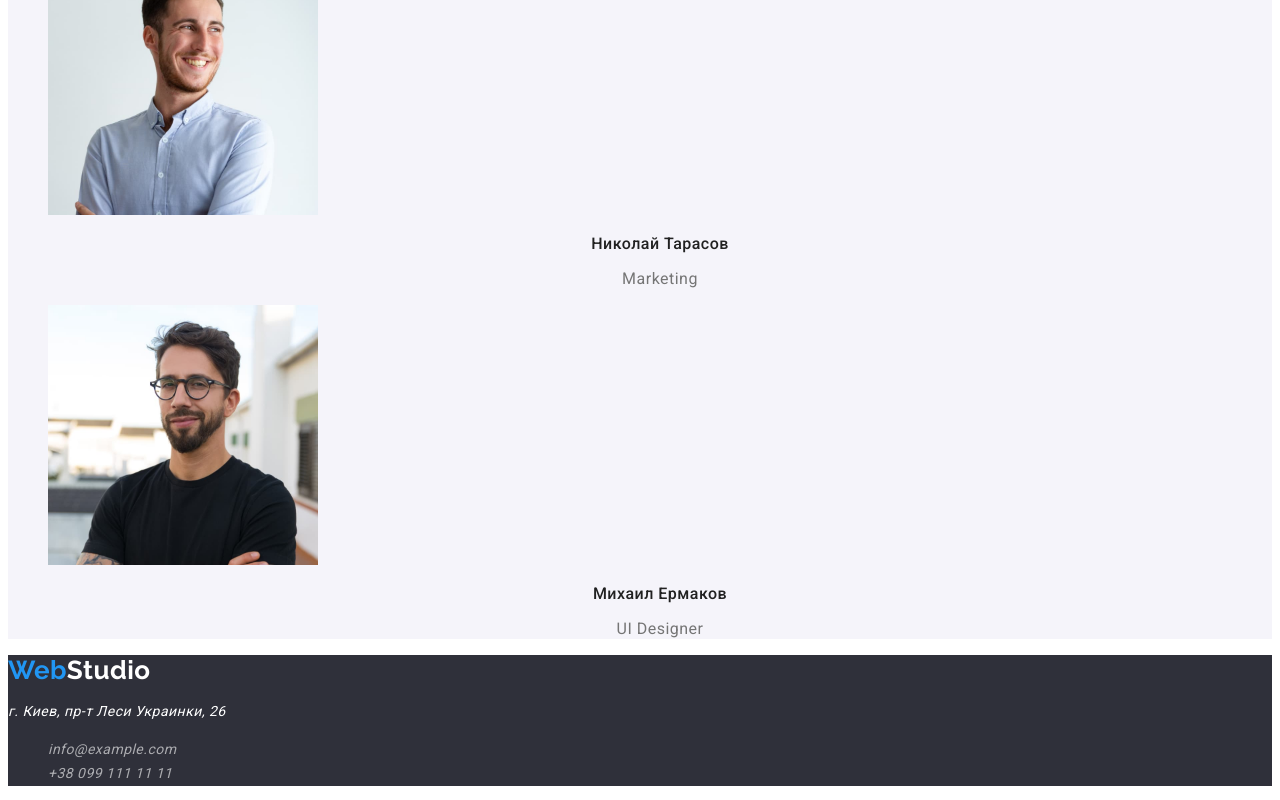
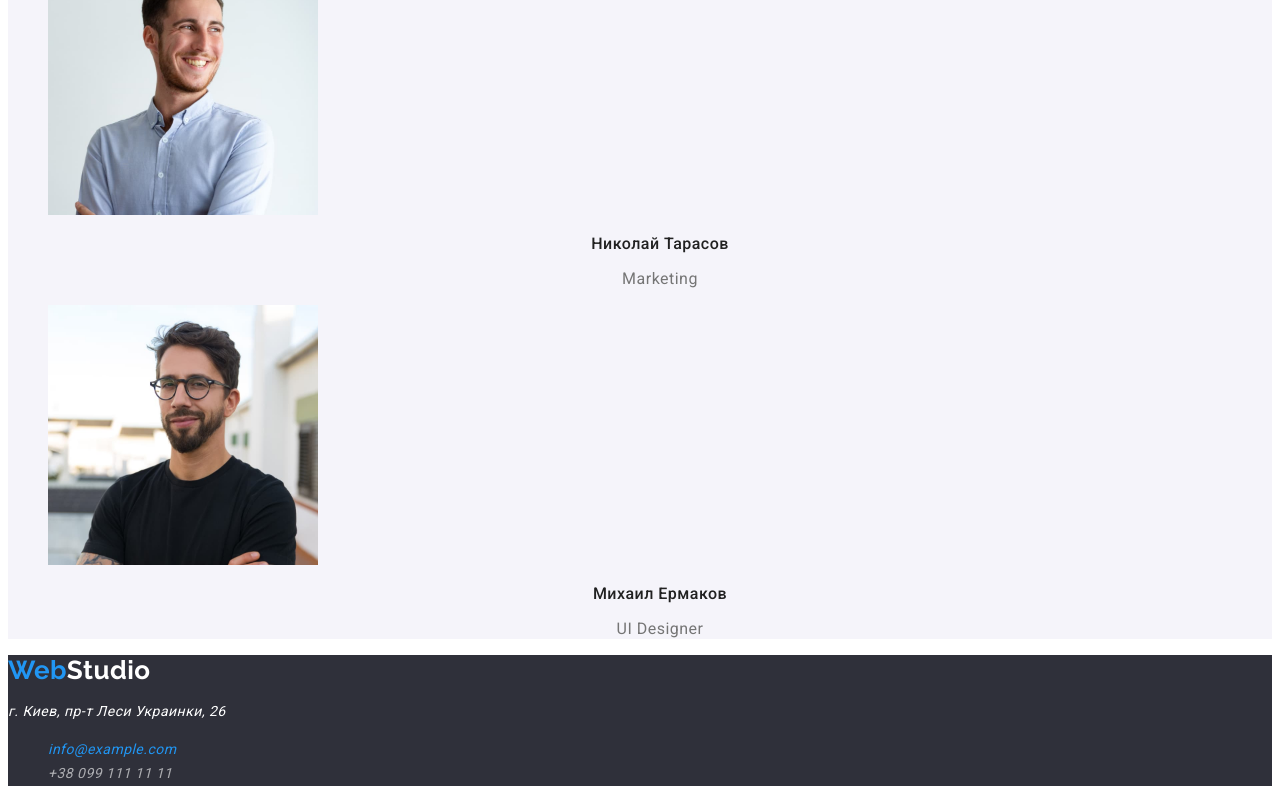
Before and after one commit to Andrey-Shtanko/goit-markup-hw-02, a plain HTML site: page index.html in a window 1280 px wide. In both pictures the pointer is over the link "info@example.com". Shown: the part 2382-3182 px from the top of the page. Drawn offline with Linux system fonts and the light colour scheme.

Commit message:
добавил ховер и фокус в футере

```diff
--- a/css/styles.css
+++ b/css/styles.css
@@ -145,6 +145,10 @@ footer {
 .page-address .link {
   color: rgba(255, 255, 255, 0.6);
 }
+.page-address .link:hover,
+.page-address .link:focus {
+  color: var(--accent-color);
+}
 footer .second-part-logo {
   color: var(--hover-text);
 }
```
